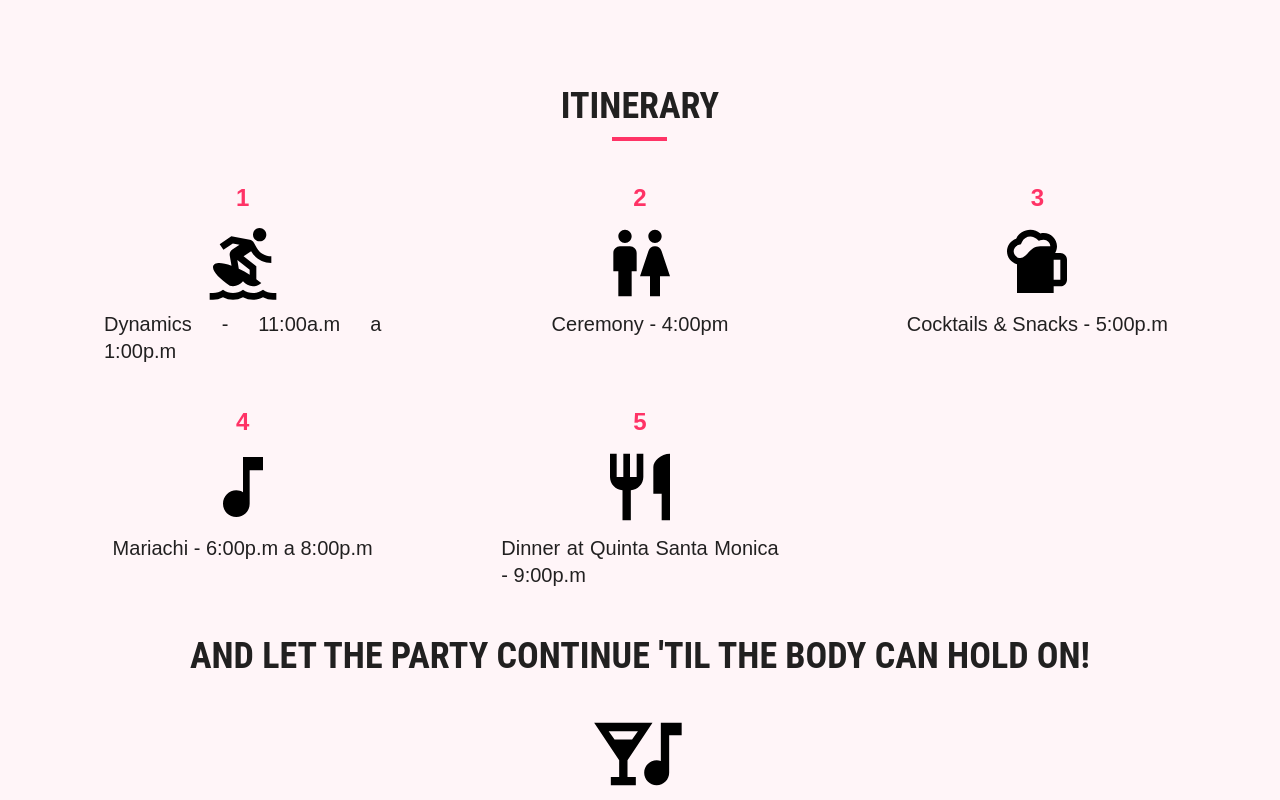
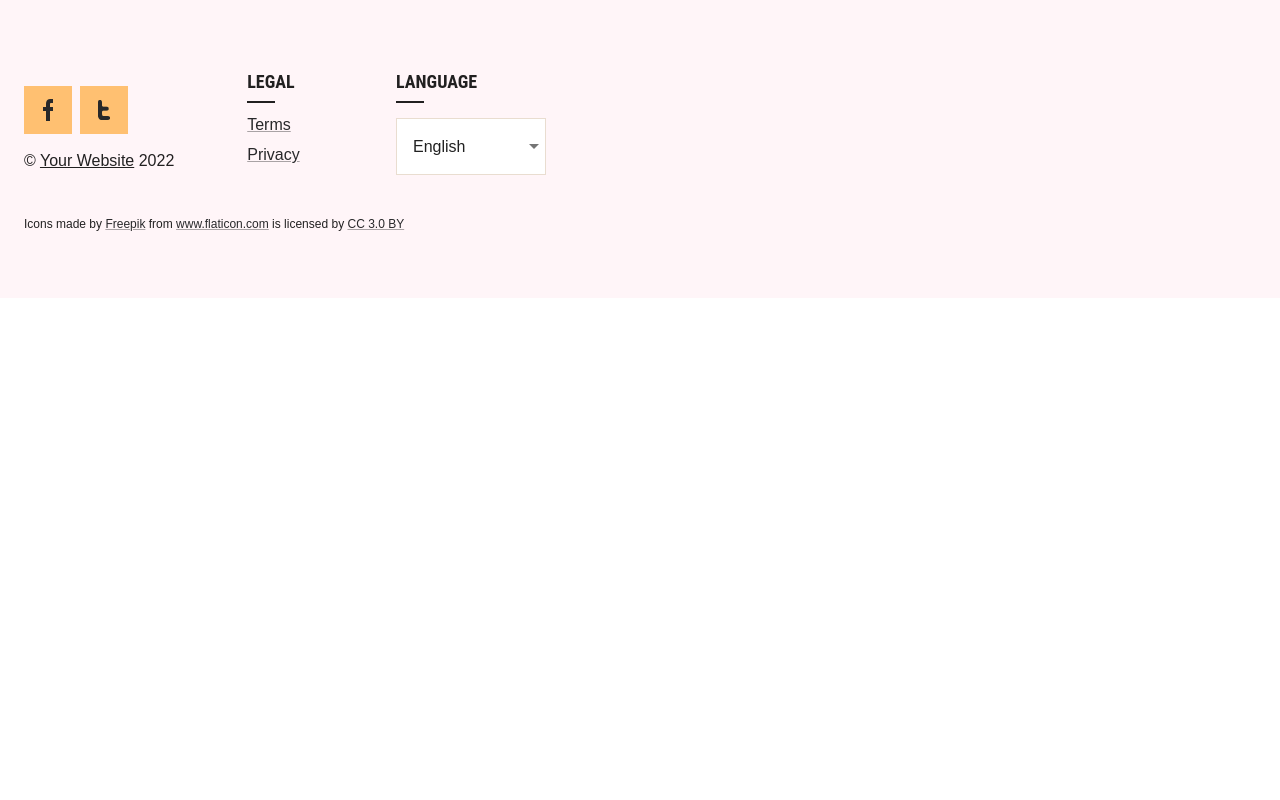
Before and after one commit to Gerardo-Hu89/weeding, a React (Create React App) app: page / in a window 1280 px wide. Shown: the part 1820-2620 px from the top of the page. After the commit the page ends 2118 px from the top, so only its background shows below. Built offline with nearby package versions, Linux system fonts and the light colour scheme.

Commit message:
pls back to normal

```diff
--- a/src/onePirate/index.tsx
+++ b/src/onePirate/index.tsx
@@ -10,9 +10,9 @@ import { ProductCategories } from './modules/views/productCategories';
 import { ProductSmokingHero } from './modules/views/productSmokingHero';
 
 import { GeneralInformation } from './generalInformation';
-import { Itinerary } from './itinerary';
+// import { Itinerary } from './itinerary';
 // import { Outfit } from './outfit';
-// import { Kids } from './kids/kids';
+// import { Kids } from './kids';
 
 const Index = (): JSX.Element => {
   return (
@@ -25,8 +25,8 @@ const Index = (): JSX.Element => {
       <ProductCTA />
       <ProductSmokingHero /> */}
       <GeneralInformation />
-      <Itinerary />
-      {/* <Outfit />
+      {/* <Itinerary />
+      <Outfit />
       <Kids /> */}
       <AppFooter />
     </>
--- a/src/onePirate/itinerary/index.tsx
+++ /dev/null
@@ -1,103 +0,0 @@
-import Box from '@mui/material/Box';
-import { SxProps } from '@mui/system';
-import Grid from '@mui/material/Grid';
-import WcIcon from '@mui/icons-material/Wc';
-import { Theme } from '@mui/material/styles';
-import { useTranslation } from 'react-i18next';
-import Container from '@mui/material/Container';
-import IconButton from '@mui/material/IconButton';
-import SurfingIcon from '@mui/icons-material/Surfing';
-import Typography from '../modules/components/typography';
-import SportsBarIcon from '@mui/icons-material/SportsBar';
-import MusicNoteIcon from '@mui/icons-material/MusicNote';
-import NightlifeIcon from '@mui/icons-material/Nightlife';
-import RestaurantIcon from '@mui/icons-material/Restaurant';
-
-const item: SxProps<Theme> = {
-  display: 'flex',
-  flexDirection: 'column',
-  alignItems: 'center',
-  px: 5,
-};
-
-const number = {
-  fontSize: 24,
-  fontFamily: 'default',
-  color: 'secondary.main',
-  fontWeight: 'medium',
-};
-
-const ItineraryBox = ({title, bodyText, icon}:any): JSX.Element => (
-  <Grid item xs={12} md={4}>
-    <Box sx={item}>
-      <Box sx={number}>{title}</Box>
-      <IconButton>
-        {icon}
-      </IconButton>
-      <Typography variant="h5" align="center">
-        {bodyText}
-      </Typography>
-    </Box>
-  </Grid>
-);
-
-export const Itinerary = (): JSX.Element => {
-  const { t } = useTranslation();
-
-  return (
-    <Box
-      id="itinerary"
-      component="section"
-      sx={{ display: 'flex', bgcolor: 'secondary.light', overflow: 'hidden' }}
-    >
-      <Container
-        sx={{
-          mt: 10,
-          mb: 15,
-          position: 'relative',
-          display: 'flex',
-          flexDirection: 'column',
-          alignItems: 'center',
-        }}
-      >
-        <Typography variant="h4" marked="center" component="h2" sx={{ mb: 5 }}>
-          {t('itinerary')}
-        </Typography>
-        <div>
-          <Grid container spacing={5}>
-            <ItineraryBox
-              title={"1"}
-              bodyText={t('dynamics')}
-              icon={<SurfingIcon sx={{ fontSize: "80px", color: '#000000' }} />}
-            />
-            <ItineraryBox
-              title={"2"}
-              bodyText={t('ceremony')}
-              icon={<WcIcon sx={{ fontSize: "80px", color: '#000000' }} />}
-            />
-            <ItineraryBox
-              title={"3"}
-              bodyText={t('cocktailsAndSnacks')}
-              icon={<SportsBarIcon sx={{ fontSize: "80px", color: '#000000' }} />}
-            />
-            <ItineraryBox
-              title={"4"}
-              bodyText={t('mariachi')}
-              icon={<MusicNoteIcon sx={{ fontSize: "80px", color: '#000000' }} />}
-            />
-            <ItineraryBox
-              title={"5"}
-              bodyText={t('dinner')}
-              icon={<RestaurantIcon sx={{ fontSize: "80px", color: '#000000' }} />}
-            />
-          </Grid>
-        </div>
-        <br /><br />
-        <Typography variant="h4" component="h2" sx={{ mb: 3 }}>
-          {t('continueTheParty')}
-        </Typography>
-        <NightlifeIcon sx={{ fontSize: "100px", color: '#000000' }}/>
-      </Container>
-    </Box>
-  );
-}
```
